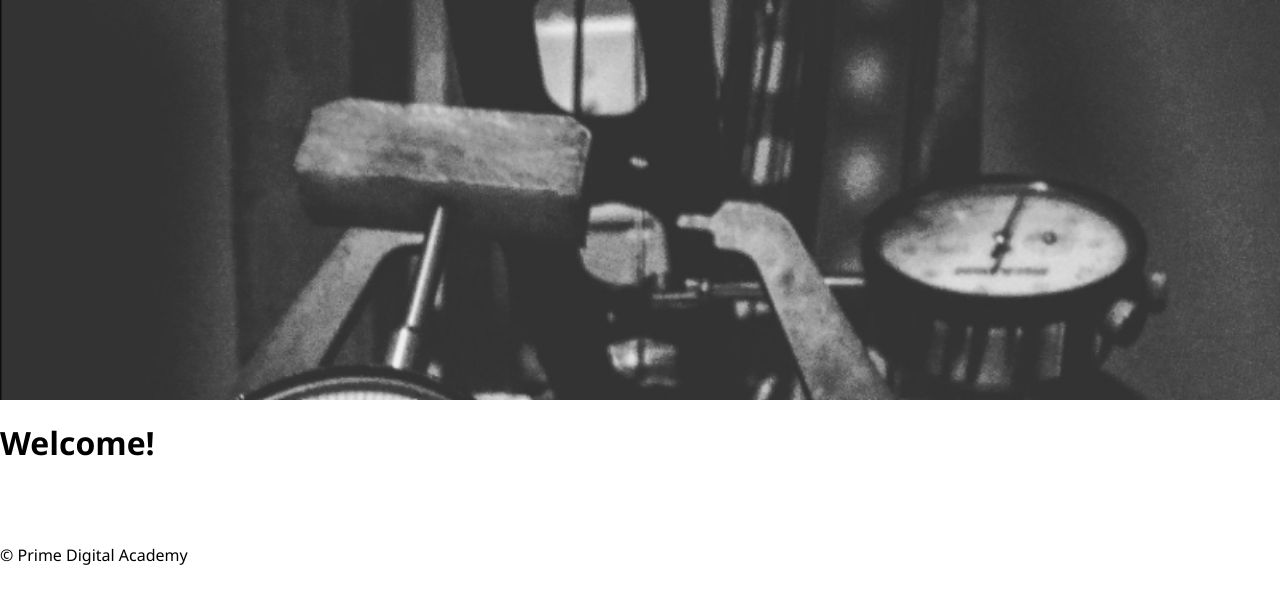
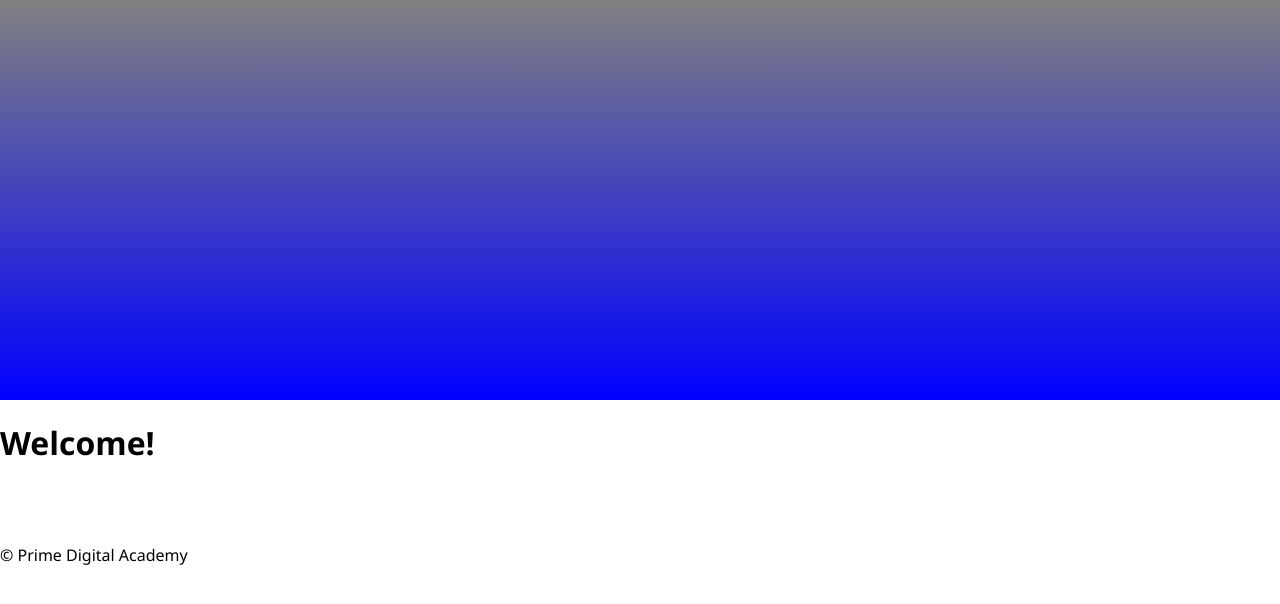
Before and after one commit to TianaJohnson/spice-wheels1.0, a React (Create React App) app: page /#/home in a window 1280 px wide. Shown: the top 604 px of the page. Built offline with nearby package versions, Linux system fonts and the light colour scheme; no server answers.

Commit message:
gradient play

```diff
--- a/src/components/Header/Header.css
+++ b/src/components/Header/Header.css
@@ -1,7 +1,7 @@
 .header {
   font-family:'Merriweather', serif;
   overflow: hidden;
-  background-image: url("/images/truingstand.JPG");
+  background-image: linear-gradient(gray, blue);
   background-repeat: no-repeat;
   background-size: cover;
   height: 400px;
```
